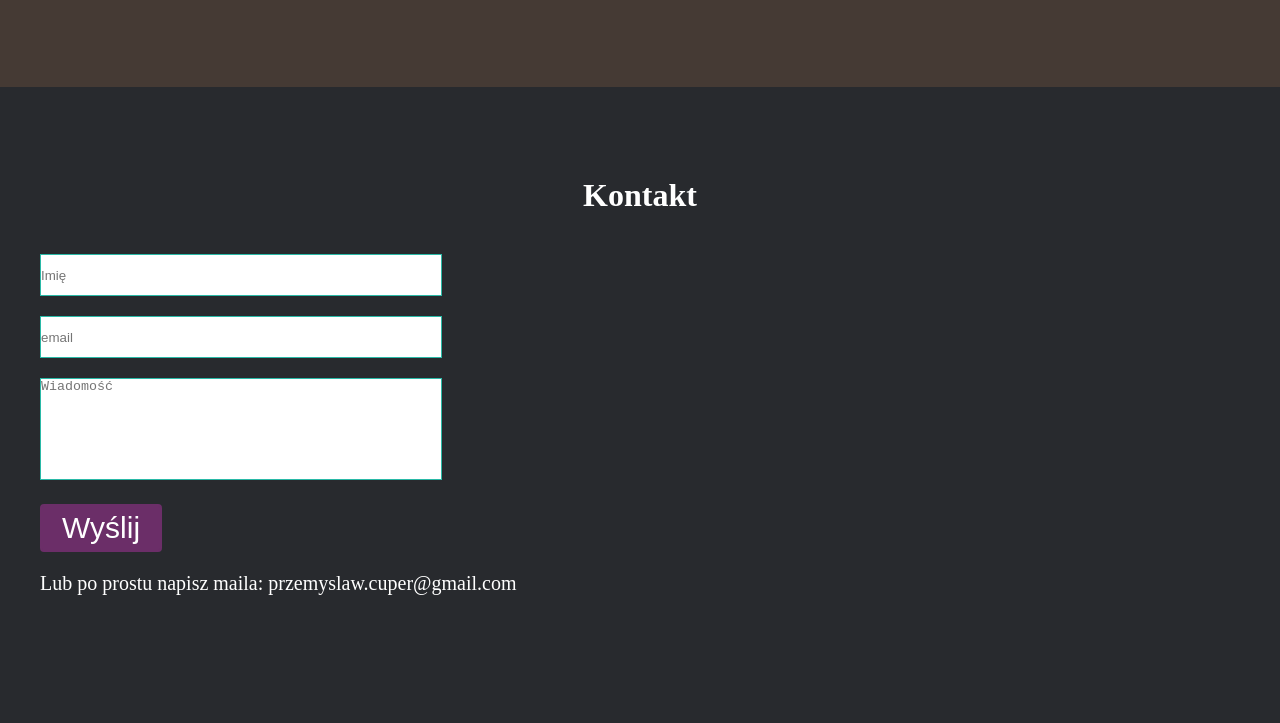
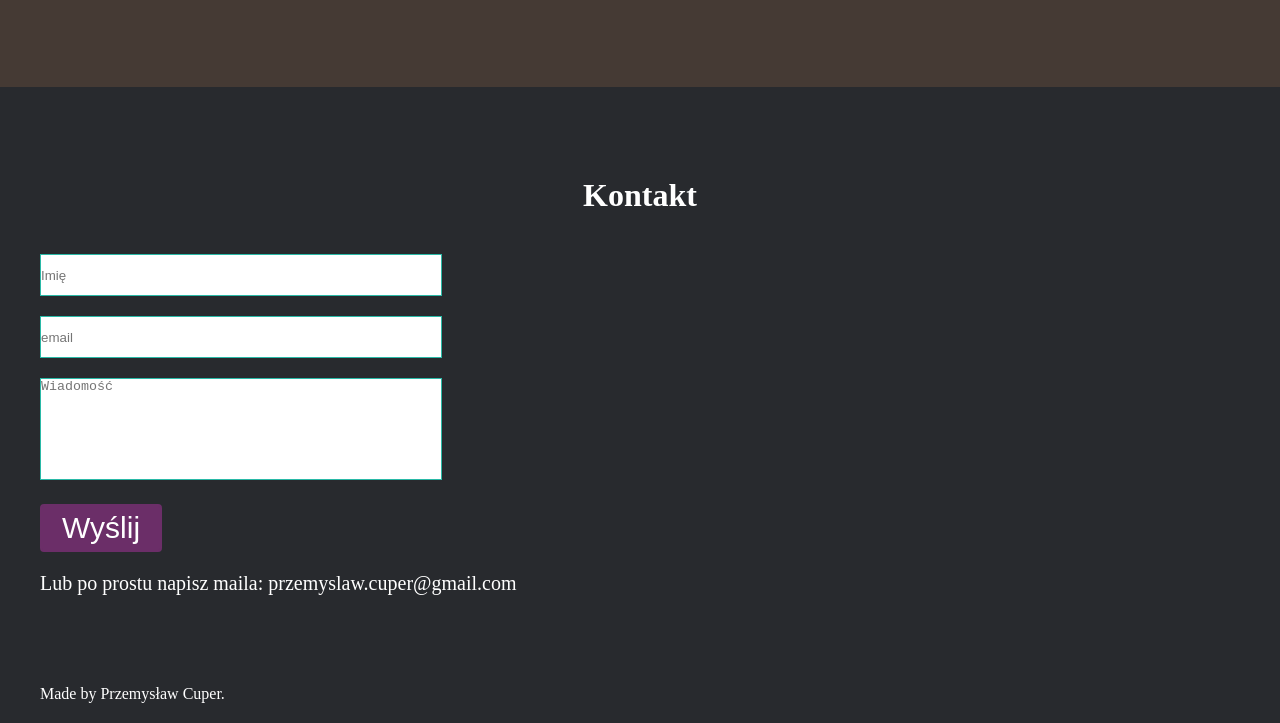
Before and after one commit to Handeras/Portfolio---Kurs-FrontEnd, a plain HTML site: page index.html in a window 1280 px wide. Shown: the part 2375-3098 px from the top of the page. Before the commit the page ends 3060 px from the top, so only its background shows below. Drawn offline with Linux system fonts and the light colour scheme.

Commit message:
Adding footer

```diff
--- a/index.html
+++ b/index.html
@@ -173,7 +173,7 @@
         </div>
     </div>
     <footer>
-
+        Made by Przemysław Cuper.
     </footer>
 </body>
 </html>
--- a/style.scss
+++ b/style.scss
@@ -174,3 +174,8 @@ header{
     margin-top: 20px;
   }
 }
+footer{
+  width: 1200px;
+  margin: auto;
+  padding-bottom: 20px;
+}
```
Also changed, not shown: style.css, 1 other file.
